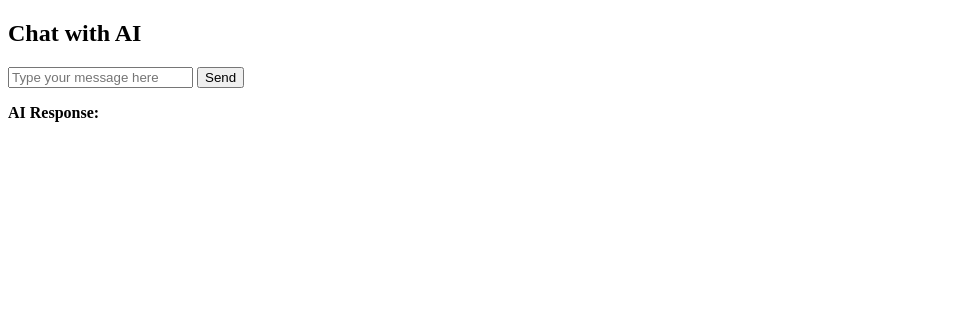
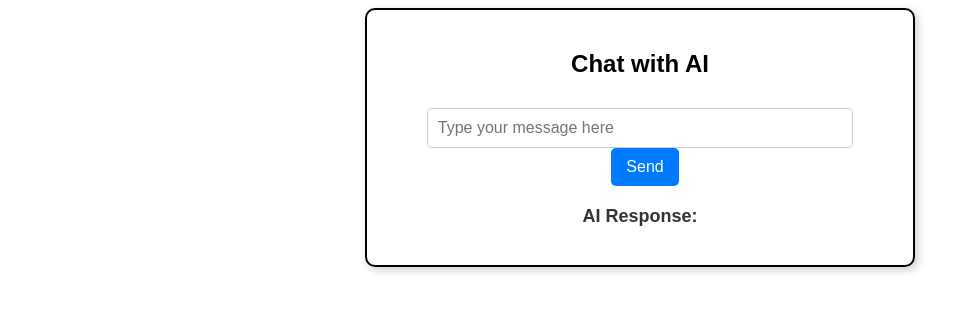
Before and after one commit to Gov-10/VNIT-AI-Hackathon, a Django app: page / in a window 1280 px wide. Shown: the top 312 px of the page, without its empty margins (0-976 px from the left). Run offline with Django 5.2, Linux system fonts and the light colour scheme.

Commit message:
Fixed AI chatbot and added styling

```diff
--- a/hackathon/myHackathon/admin.py
+++ b/hackathon/myHackathon/admin.py
@@ -1,6 +1,7 @@
 from django.contrib import admin
 
 # Register your models here.
-from .models import ChatHistory
+from .models import ChatHistory,Event
 
 admin.site.register(ChatHistory)
+admin.site.register(Event)
--- a/hackathon/myHackathon/templates/home.html
+++ b/hackathon/myHackathon/templates/home.html
@@ -4,35 +4,84 @@
     <meta charset="UTF-8">
     <meta name="viewport" content="width=device-width, initial-scale=1.0">
     <title>Chatbot</title>
+    <style>
+        /* Chatbot Container */
+        #chatbot {
+            width: 40%;
+            margin: auto;
+            padding: 20px;
+            border: 2px solid black;  /* ✅ Added color */
+            border-radius: 10px;  /* ✅ Smooth corners */
+            box-shadow: 3px 3px 10px rgba(0, 0, 0, 0.2);  /* ✅ Soft shadow */
+            text-align: center;
+            font-family: Arial, sans-serif;
+        }
+
+        /* Input Field */
+        #userMessage {
+            width: 80%;
+            padding: 10px;
+            margin-top: 10px;
+            border: 1px solid #ccc;
+            border-radius: 5px;
+            font-size: 16px;
+        }
+
+        /* Send Button */
+        button {
+            padding: 10px 15px;
+            margin-left: 10px;
+            border: none;
+            background-color: #007BFF;
+            color: white;
+            font-size: 16px;
+            border-radius: 5px;
+            cursor: pointer;
+        }
+
+        button:hover {
+            background-color: #0056b3;
+        }
+
+        /* AI Response */
+        p {
+            font-size: 18px;
+            margin-top: 20px;
+        }
+
+        strong {
+            color: #333;
+        }
+    </style>
 </head>
 <body>
-    <h2>Chat with AI</h2>
+    <div id="chatbot">
+        <h2>Chat with AI</h2>
 
-    <input type="text" id="userMessage" placeholder="Type your message here">
-    <button onclick="sendMessage()">Send</button>
+        <input type="text" id="userMessage" placeholder="Type your message here">
+        <button onclick="sendMessage()">Send</button>
 
-    <p><strong>AI Response:</strong> <span id="response"></span></p>
+        <p><strong>AI Response:</strong> <span id="response"></span></p>
+    </div>
 
     <script>
         function sendMessage() {
-            const userMessage = document.getElementById("userMessage").value;
-            const responseElement = document.getElementById("response");  // ✅ Ensure this exists
+            const userMessage = document.getElementById("userMessage").value.trim();
+            const responseElement = document.getElementById("response");
 
-            if (!responseElement) {
-                console.error("Error: Element with ID 'response' not found in the document.");
+            if (!userMessage) {
+                alert("Please enter a message!"); // ✅ Prevent empty messages
                 return;
             }
 
             fetch("http://127.0.0.1:8000/chatbot_response/", {
                 method: "POST",
-                headers: {
-                    "Content-Type": "application/json"
-                },
+                headers: { "Content-Type": "application/json" },
                 body: JSON.stringify({ message: userMessage })
             })
             .then(response => response.json())
             .then(data => {
-                responseElement.textContent = data.reply;  // ✅ This will no longer be null
+                responseElement.textContent = data.reply;
             })
             .catch(error => {
                 console.error("Error:", error);
--- a/hackathon/myHackathon/views.py
+++ b/hackathon/myHackathon/views.py
@@ -4,44 +4,76 @@ import requests
 import os
 import json
 from django.views.decorators.csrf import csrf_exempt
-from django.conf import settings
 from dotenv import load_dotenv
+from rapidfuzz import process  # Import fuzzy matching
+from .models import Event  # Import Event model
 
 def home(request):
     return render(request, "home.html")  # Render a simple home page
 
-
-
 load_dotenv()
 GEMINI_API_KEY = os.getenv("GEMINI_API_KEY")
 
+# Define the list of allowed AI-related questions
+ALLOWED_QUESTIONS = [
+    "hello",
+    "hi",
+    "What is artificial intelligence?",
+    "How does machine learning work?",
+    "What is the future of robotics?",
+    "What is the impact of AI on jobs?",
+    "What are some futuristic technologies?",
+    "What is quantum computing?",
+    "What are the latest trends in AI?"
+]
+
+# Function to find the best matching question
+def get_best_match(user_input):
+    match, score, _ = process.extractOne(user_input, ALLOWED_QUESTIONS, score_cutoff=75)
+    return match if score else None  # Return match only if score >= 75
 
 @csrf_exempt
 def chatbot_response(request):
     if request.method == "POST":
-        data = json.loads(request.body)
-        message = data.get("message", "")
+        try:
+            data = json.loads(request.body)
+            message = data.get("message", "").strip().lower()  # Convert message to lowercase
 
-        url = f"https://generativelanguage.googleapis.com/v1beta/models/gemini-2.0-flash:generateContent?key={GEMINI_API_KEY}"
-        headers = {"Content-Type": "application/json"}
-        payload = {
-            "contents": [{"parts": [{"text": message}]}]
-        }
+            # Check if user is asking about events
+            if "event" in message or "schedule" in message:
+                events = Event.objects.all()
+                if not events:
+                    return JsonResponse({"reply": "No upcoming events found."})
 
-        try:
+                event_info = "\n".join([
+                    f"{event.name} - {event.date} at {event.time} in {event.location}"
+                    for event in events
+                ])
+                return JsonResponse({"reply": f"Here are the upcoming events:\n{event_info}"})
+
+            # Get the best matching AI question
+            best_match = get_best_match(message)
+
+            if not best_match:
+                return JsonResponse({"reply": "Sorry, I can only answer specific questions about AI or events."})
+
+            # Call Gemini AI for answering allowed AI questions
+            url = f"https://generativelanguage.googleapis.com/v1beta/models/gemini-2.0-flash:generateContent?key={GEMINI_API_KEY}"
+            headers = {"Content-Type": "application/json"}
+            payload = {
+                "contents": [{"parts": [{"text": best_match}]}]  # Use the matched question
+            }
+
             response = requests.post(url, headers=headers, json=payload)
             api_response = response.json()
-
-            # DEBUG: Print the response for debugging
-            print("API Response:", api_response)
 
             if "candidates" in api_response:
                 reply = api_response["candidates"][0]["content"]["parts"][0]["text"]
                 return JsonResponse({"reply": reply})
             else:
-                return JsonResponse({"reply": "Error: No valid response from Gemini API."})
+                return JsonResponse({"reply": "I'm unable to answer that right now, please try another question."})
 
         except Exception as e:
-            return JsonResponse({"reply": f"API error: {str(e)}"})
+            return JsonResponse({"reply": "An error occurred while processing your request."})
 
     return JsonResponse({"reply": "Invalid request method."})
```
Also changed, not shown: hackathon/myHackathon/models.py (+11 -1 lines), hackathon/myHackathon/static/chat.js (+9 -8 lines), hackathon/db.sqlite3, hackathon/myHackathon/migrations/0001_initial.py (added), hackathon/myHackathon/migrations/0002_event.py (added).
